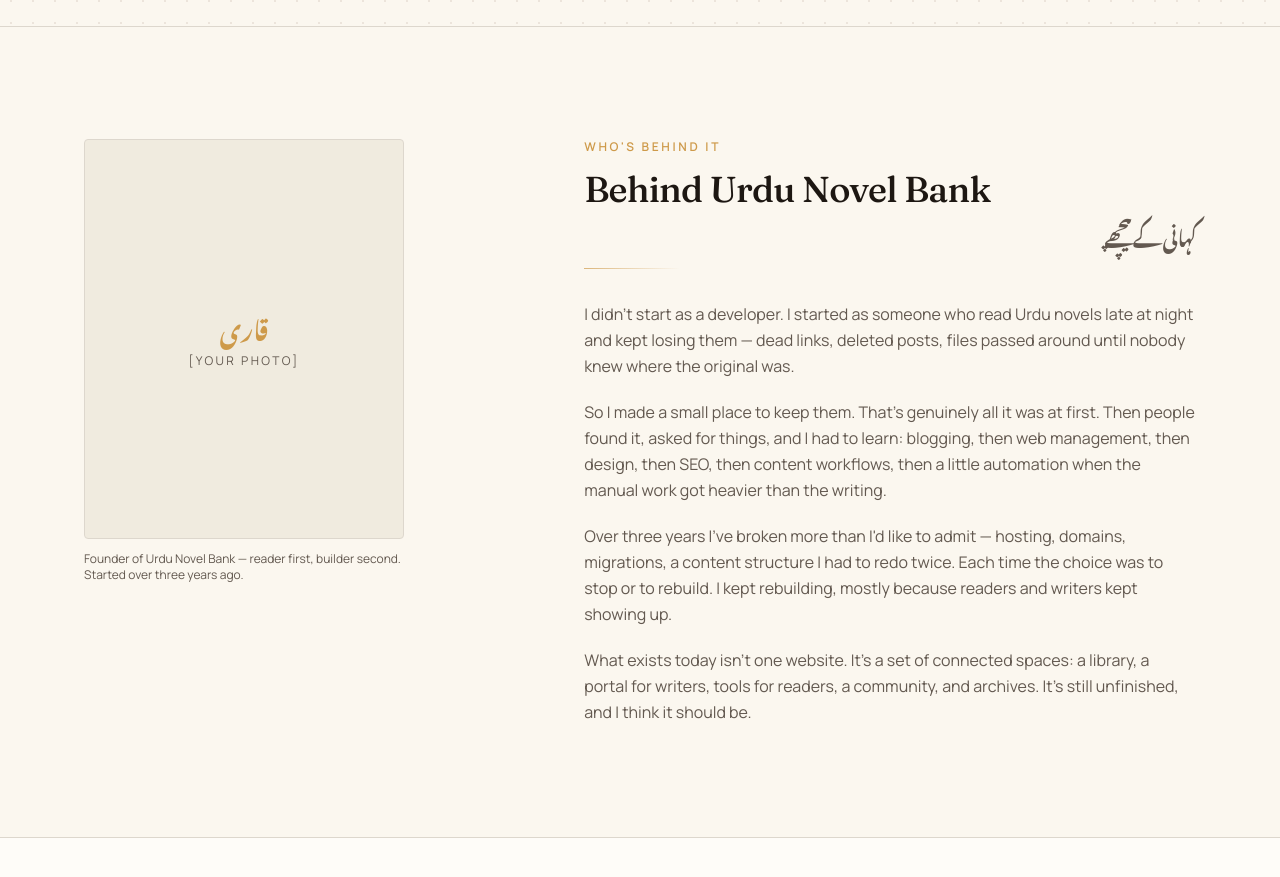
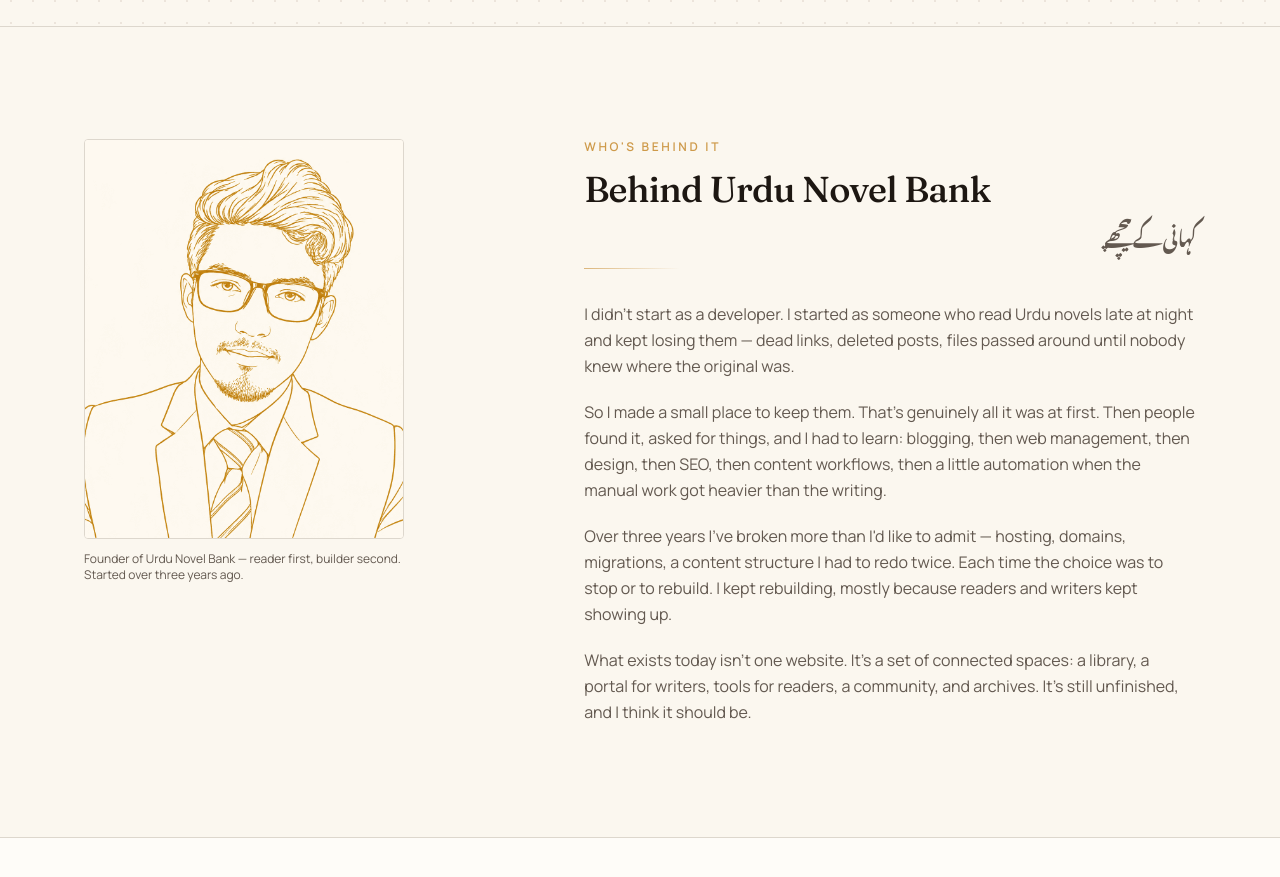
Before and after one commit to theusmandev/UNB-Journey, a React (Vite) app: page / in a window 1280 px wide. Shown: the part 780-1657 px from the top of the page. Built offline with nearby package versions, Linux system fonts and the light colour scheme; a web font is replaced by a local one.

Commit message:
Add founder avatar illustration

```diff
--- a/src/sections/About.tsx
+++ b/src/sections/About.tsx
@@ -8,14 +8,11 @@
       <div className="mx-auto grid max-w-6xl gap-12 px-5 lg:grid-cols-[0.85fr_1.15fr]">
         <Reveal>
           <figure className="lg:sticky lg:top-28">
-            <div className="flex aspect-[4/5] w-full max-w-xs flex-col items-center justify-center rounded-sm border border-border bg-secondary">
-              <div className="px-6 text-center">
-                <p className="font-urdu text-2xl text-accent">قاری</p>
-                <p className="mt-3 text-xs uppercase tracking-[0.2em] text-muted-foreground">
-                  [YOUR PHOTO]
-                </p>
-              </div>
-            </div>
+            <img
+              src="/images/founder-avatar.png"
+              alt="Founder of Urdu Novel Bank"
+              className="aspect-[4/5] w-full max-w-xs rounded-sm border border-border object-cover bg-secondary"
+            />
             <figcaption className="mt-3 max-w-xs text-xs text-muted-foreground">
               Founder of Urdu Novel Bank — reader first, builder second. Started {stats.startDate}.
             </figcaption>
```
Also changed, not shown: public/images/founder-avatar.png (added).
